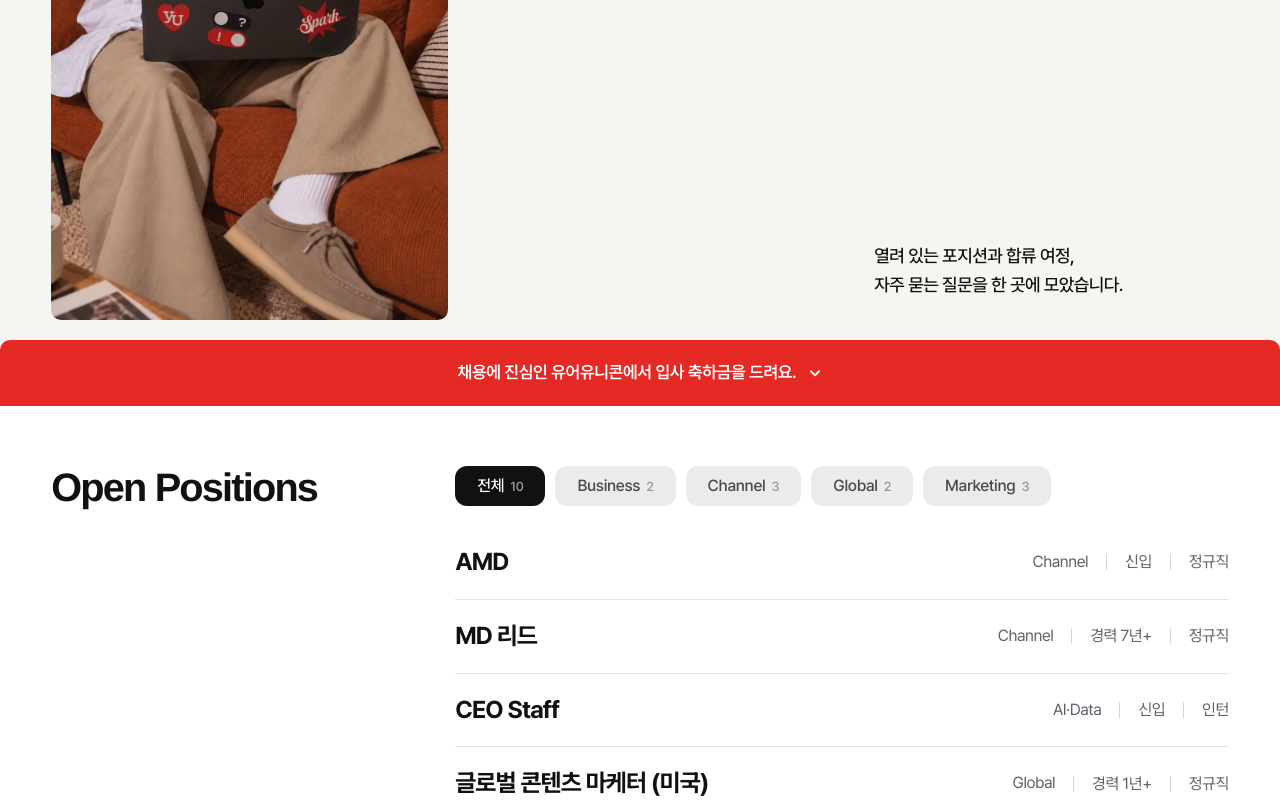
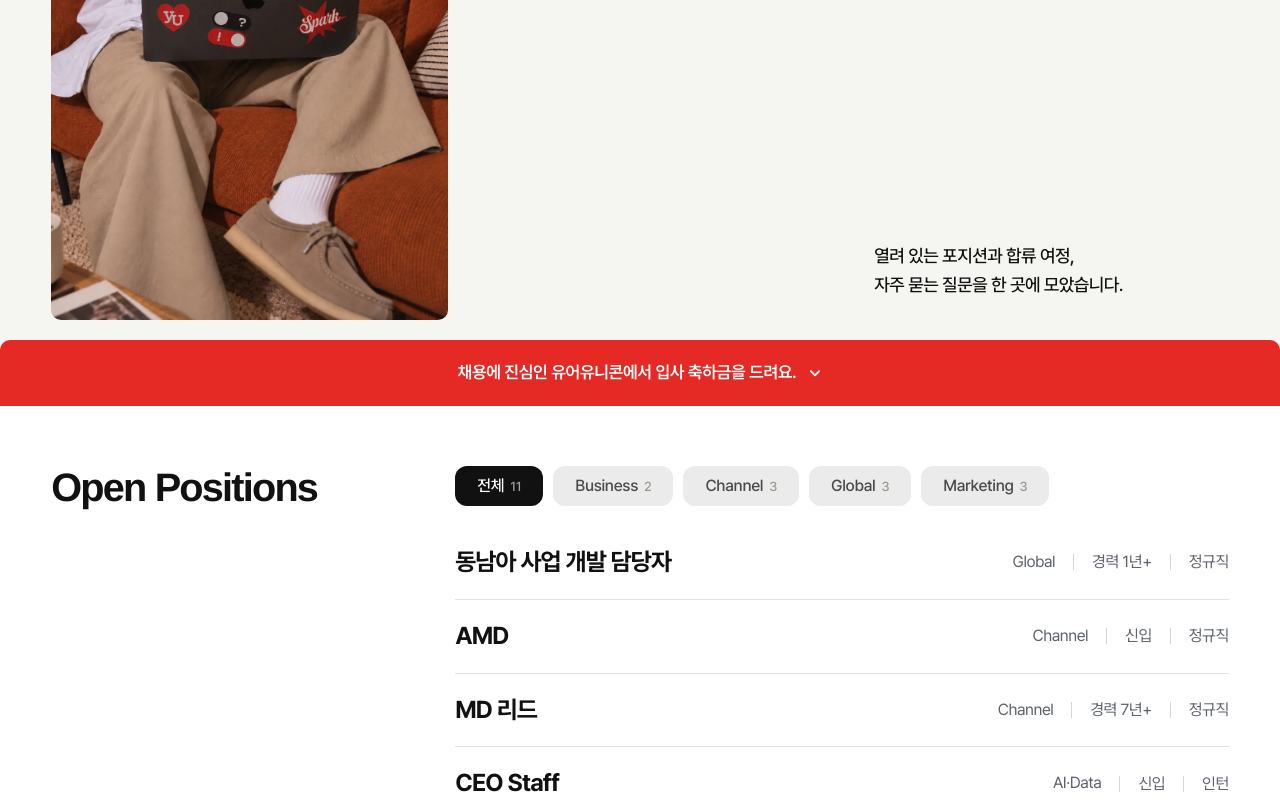
Before and after one commit to Cruntin/yourunicorn, a plain HTML site: page recruit/index.html in a window 1280 px wide. Shown: the part 410-1210 px from the top of the page. Drawn offline with Linux system fonts and the light colour scheme; a web font is replaced by a local one.

Commit message:
Recruit 공고 목록 자동 갱신 (나인하이어)

```diff
--- a/recruit/index.html
+++ b/recruit/index.html
@@ -81,13 +81,17 @@
 
           <!-- ninehire-jobs:start -->
           <div class="art-chips" role="toolbar" aria-label="직군 필터">
-            <button type="button" class="art-chip is-on" data-job-filter="">전체<span>10</span></button>
+            <button type="button" class="art-chip is-on" data-job-filter="">전체<span>11</span></button>
             <button type="button" class="art-chip" data-job-filter="Business">Business<span>2</span></button>
             <button type="button" class="art-chip" data-job-filter="Channel">Channel<span>3</span></button>
-            <button type="button" class="art-chip" data-job-filter="Global">Global<span>2</span></button>
+            <button type="button" class="art-chip" data-job-filter="Global">Global<span>3</span></button>
             <button type="button" class="art-chip" data-job-filter="Marketing">Marketing<span>3</span></button>
           </div>
           <div class="art-jobs" data-jobs="">
+            <a class="job job--clean" href="https://article.yourunicorn.world/job_posting/hmL0JQfL" target="_blank" rel="noopener" data-group="Global">
+              <p class="job__title">동남아 사업 개발 담당자</p>
+              <p class="job__meta"><span>Global</span><span>경력 1년+</span><span>정규직</span></p>
+            </a>
             <a class="job job--clean" href="https://article.yourunicorn.world/job_posting/k3efNUW3" target="_blank" rel="noopener" data-group="Channel">
               <p class="job__title">AMD</p>
               <p class="job__meta"><span>Channel</span><span>신입</span><span>정규직</span></p>
```
